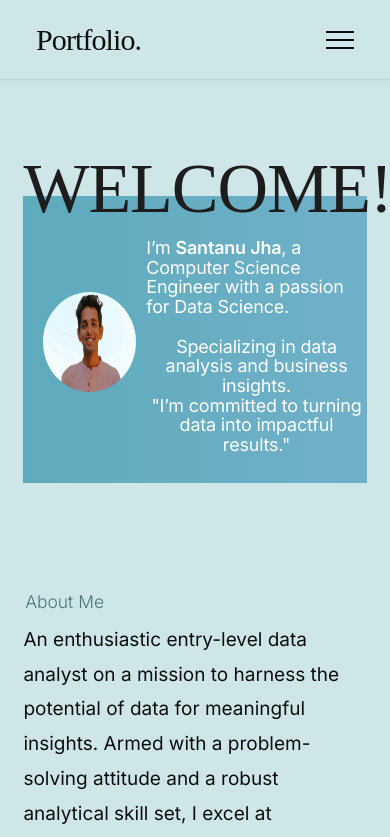
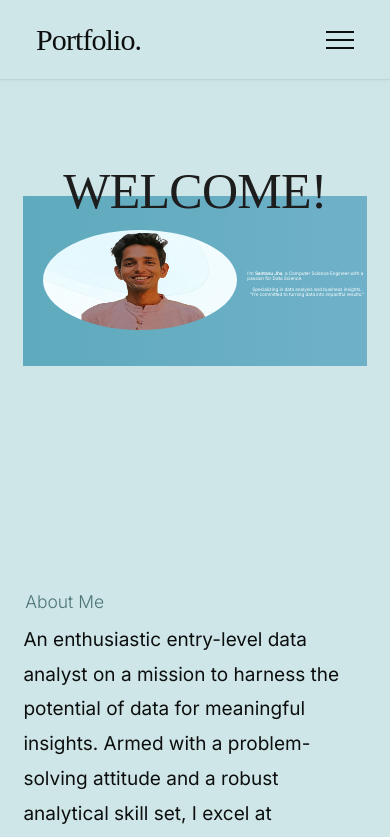
Before and after one commit to jhasantanu9/portfolio, a plain HTML site: page index.html in a window 390 px wide. Shown: the top 837 px of the page. Drawn offline with Linux system fonts and the light colour scheme; a web font is replaced by a local one.

Commit message:
Update styles.css

```diff
--- a/css/styles.css
+++ b/css/styles.css
@@ -3314,9 +3314,9 @@ h3 {
     }
 }
 
-@media screen and (max-width: 1200px) {
+@media screen and (max-width: 800px) {
     .s-intro__text-huge {
-        --text-huge-size : 7rem;
+        --text-huge-size : 5rem;
     }
 }
 
@@ -3354,7 +3354,7 @@ h3 {
 
 @media screen and (max-width: 600px) {
     .s-intro__text h3 {
-        font-size : 4.6vw;
+        font-size : 1.2vw;
     }
 }
 
```
